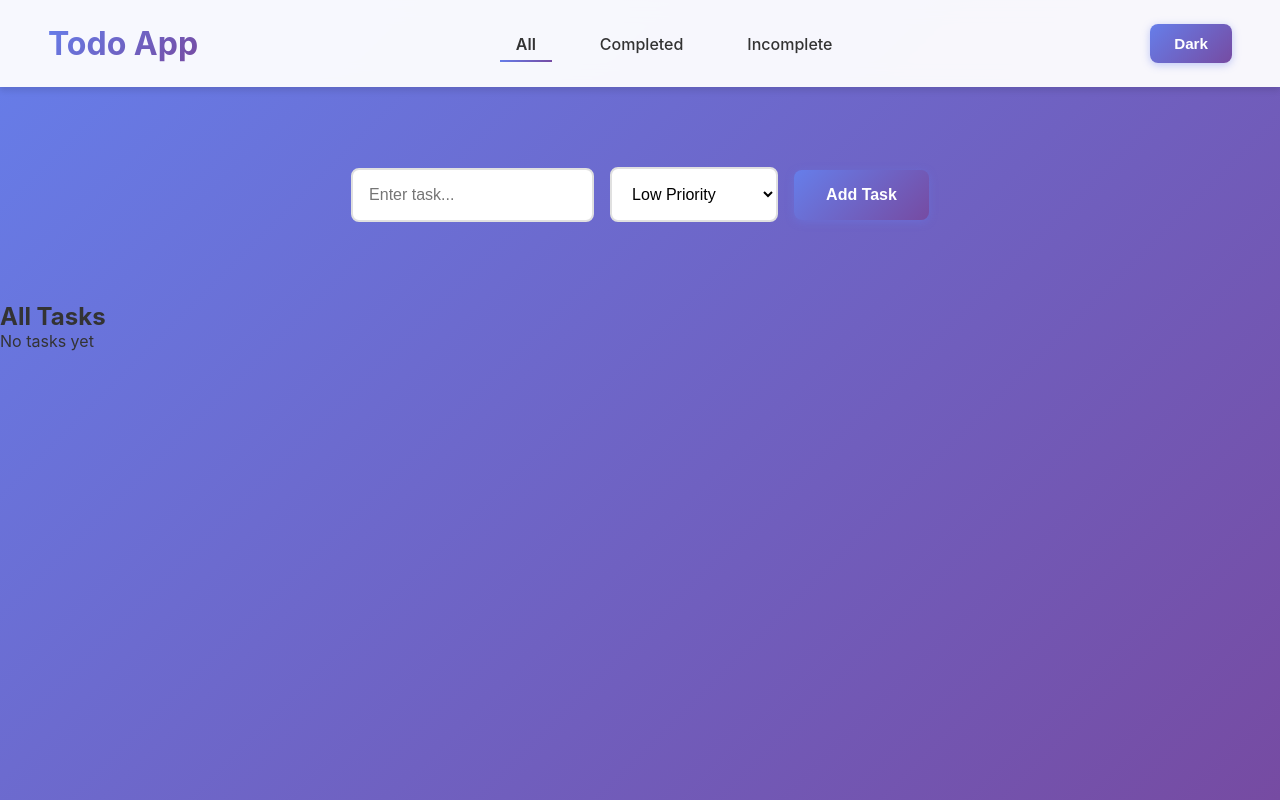
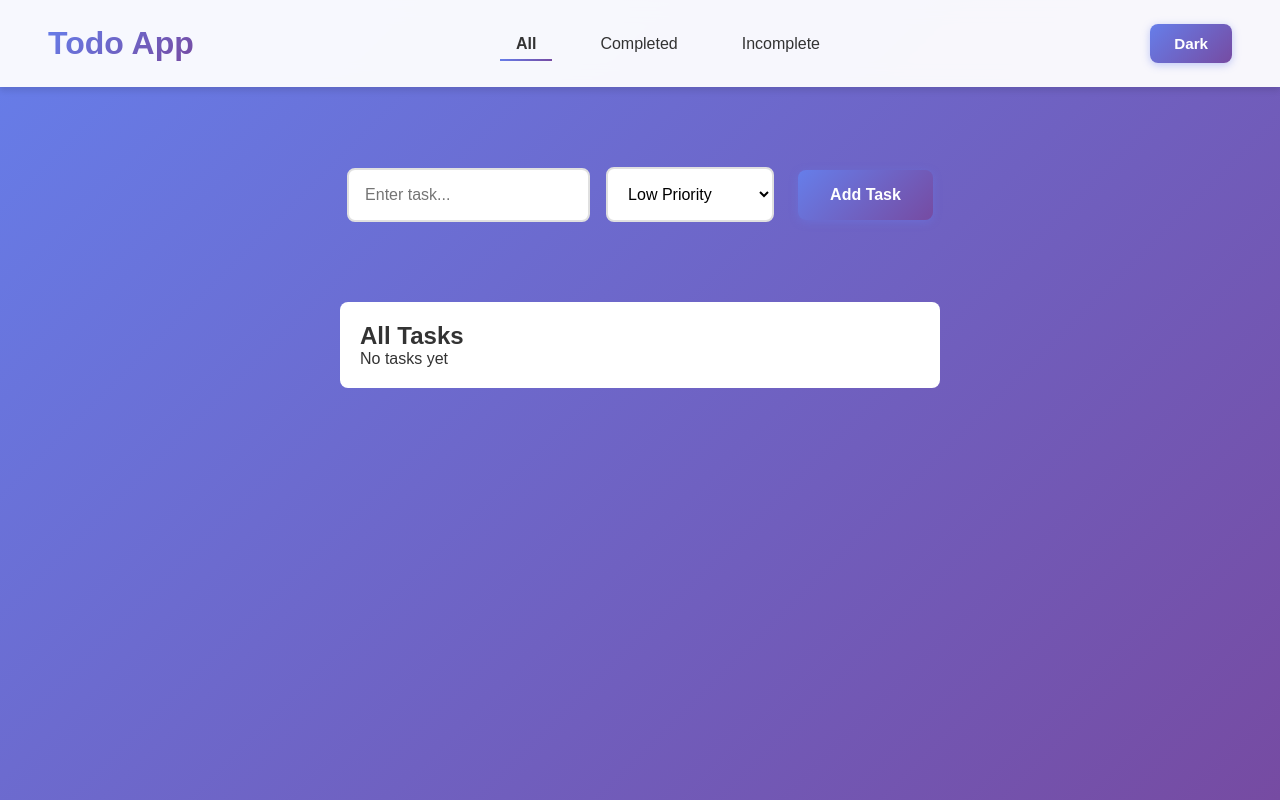
Before and after one commit to Kanchan012/Todo-App, a React (Vite) app in the folder Todo/: page / in a window 1280 px wide. Built offline with nearby package versions, Linux system fonts and the light colour scheme.

Commit message:
updated todoitem.tsx and index.css

```diff
--- a/Todo/src/components/TodoItem.tsx
+++ b/Todo/src/components/TodoItem.tsx
@@ -1,6 +1,7 @@
 import React, { useState } from "react";
+import { useDispatch } from "react-redux";
+import { toggleTodo, deleteTodo, updateTodo } from "../redux/todoSlice";
 import type { Todo, Priority } from "../types/todo";
-import { useTodos } from "../context/TodoContext";
 import Input from "./ui/Input";
 import Select from "./ui/Select";
 import Button from "./ui/Button";
@@ -10,14 +11,16 @@ interface Props {
 }
 
 const TodoItem: React.FC<Props> = ({ todo }) => {
-  const { toggleTodo, deleteTodo, updateTodo } = useTodos();
+  const dispatch = useDispatch();
   const [isEditing, setIsEditing] = useState(false);
   const [editTitle, setEditTitle] = useState(todo.title);
   const [editPriority, setEditPriority] = useState<Priority>(todo.priority);
 
   const handleUpdate = () => {
     if (editTitle.trim()) {
-      updateTodo(todo.id, editTitle, editPriority);
+      dispatch(
+        updateTodo({ id: todo.id, title: editTitle, priority: editPriority })
+      );
       setIsEditing(false);
     }
   };
@@ -30,7 +33,7 @@ const TodoItem: React.FC<Props> = ({ todo }) => {
 
   if (isEditing) {
     return (
-      <div className="todo-item">
+      <div className="todo-item flex gap-2 items-center mb-2">
         <Input
           value={editTitle}
           onChange={(e) => setEditTitle(e.target.value)}
@@ -56,23 +59,30 @@ const TodoItem: React.FC<Props> = ({ todo }) => {
   }
 
   return (
-    <div className={`todo-item ${todo.completed ? "completed" : ""}`}>
-      <div className={`title priority-${todo.priority}`}>
+    <div
+      className={`todo-item flex justify-between items-center p-2 border-b ${
+        todo.completed ? "line-through text-gray-400" : ""
+      }`}
+    >
+      <div className="flex items-center gap-2">
         <input
           type="checkbox"
           checked={todo.completed}
-          onChange={() => toggleTodo(todo.id)}
+          onChange={() => dispatch(toggleTodo(todo.id))}
         />
-        {todo.title}
+        <span>
+          {todo.title} ({todo.priority})
+        </span>
       </div>
 
-      <Button variant="secondary" onClick={() => setIsEditing(true)}>
-        Edit
-      </Button>
-
-      <Button variant="danger" onClick={() => deleteTodo(todo.id)}>
-        Delete
-      </Button>
+      <div className="flex gap-2">
+        <Button variant="secondary" onClick={() => setIsEditing(true)}>
+          Edit
+        </Button>
+        <Button variant="danger" onClick={() => dispatch(deleteTodo(todo.id))}>
+          Delete
+        </Button>
+      </div>
     </div>
   );
 };
--- a/Todo/src/index.css
+++ b/Todo/src/index.css
@@ -10,15 +10,37 @@ html {
 }
 
 body {
-  font-family: -apple-system, BlinkMacSystemFont, 'Segoe UI', 'Roboto', 'Oxygen',
-    'Ubuntu', 'Cantarell', 'Fira Sans', 'Droid Sans', 'Helvetica Neue',
-    sans-serif;
-  -webkit-font-smoothing: antialiased;
-  -moz-osx-font-smoothing: grayscale;
+  font-family: Arial, sans-serif;
   background: linear-gradient(135deg, #667eea 0%, #764ba2 100%);
   color: #333;
   min-height: 100vh;
   transition: all 0.3s ease;
+}
+.page {
+  max-width: 600px;
+  margin: 30px auto;
+  background: white;
+  padding: 20px;
+  border-radius: 8px;
+}
+
+ul {
+  list-style: none;
+  padding: 0;
+}
+
+li {
+  display: flex;
+  justify-content: space-between;
+  align-items: center;
+  padding: 10px;
+  border-bottom: 1px solid #ddd;
+}
+
+button {
+  margin-left: 8px;
+  padding: 5px 10px;
+  cursor: pointer;
 }
 
 [data-theme="dark"] body {
--- a/Todo/src/pages/CompletedTasks.tsx
+++ b/Todo/src/pages/CompletedTasks.tsx
@@ -4,7 +4,7 @@ import TodoItem from "../components/TodoItem";
 
 const CompletedTasks: React.FC = () => {
   const { todos } = useTodos();
-  const completed = todos.filter(t => t.completed);
+  const completed = todos.filter(todo => todo.completed);
 
   return (
     <div className="todo-list">
--- a/Todo/src/pages/IncompleteTasks.tsx
+++ b/Todo/src/pages/IncompleteTasks.tsx
@@ -4,7 +4,7 @@ import TodoItem from "../components/TodoItem";
 
 const IncompleteTasks: React.FC = () => {
   const { todos } = useTodos();
-  const incomplete = todos.filter(t => !t.completed);
+  const incomplete = todos.filter(todo => !todo.completed);
 
   return (
     <div className="todo-list">
```
